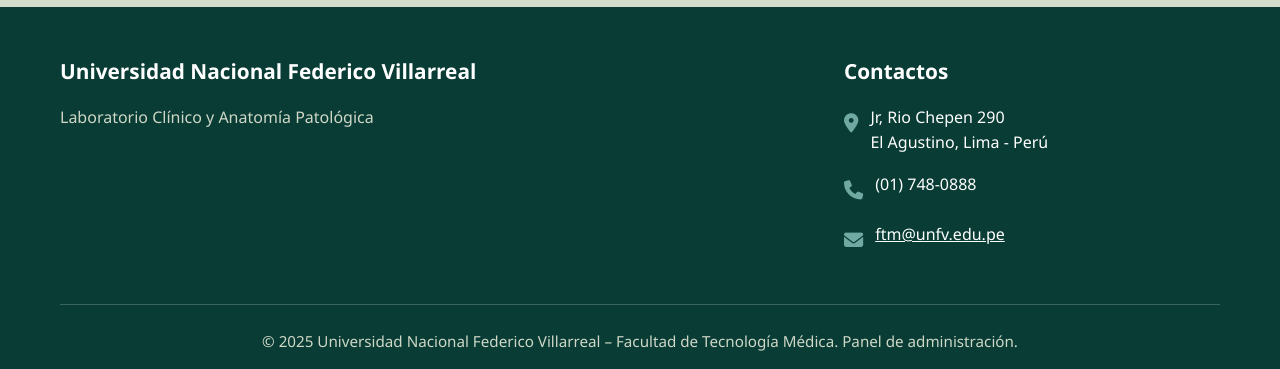
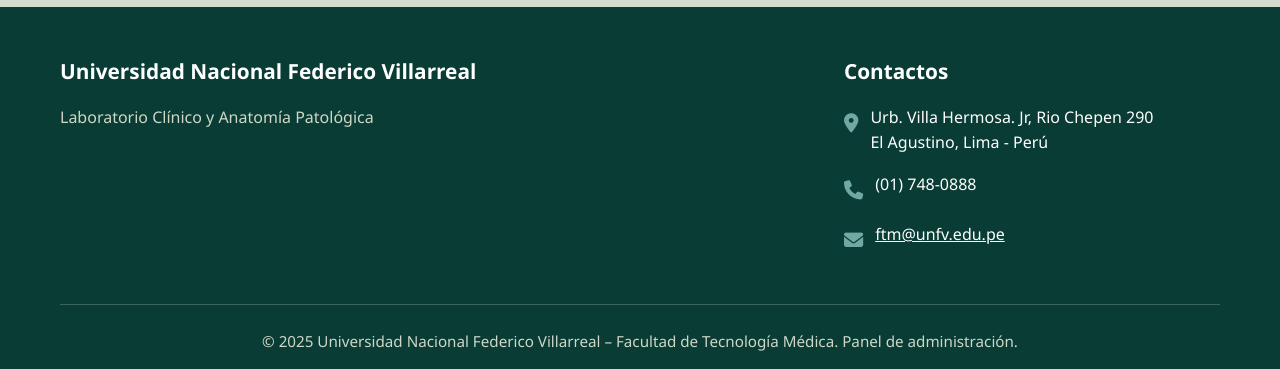
Before and after one commit to rafeal050305/Web, a Flask app: page /admin/citas_general in a window 1280 px wide. Shown: the part 2654-3023 px from the top of the page. Run offline with Flask 3, Linux system fonts and the light colour scheme; a user stored in the database is signed in; data comes from the database, SQL or seed files in the repository.

Commit message:
Update base_admin.html

```diff
--- a/templates/admin/base_admin.html
+++ b/templates/admin/base_admin.html
@@ -72,7 +72,7 @@
             <div class="footer-contact-item">
               <span class="footer-icon"><i class="fas fa-map-marker-alt"></i></span>
               <div>
-                <p>Jr, Rio Chepen 290</p>
+                <p>Urb. Villa Hermosa. Jr, Rio Chepen 290</p>
                 <p>El Agustino, Lima - Perú</p>
               </div>
             </div>
```
